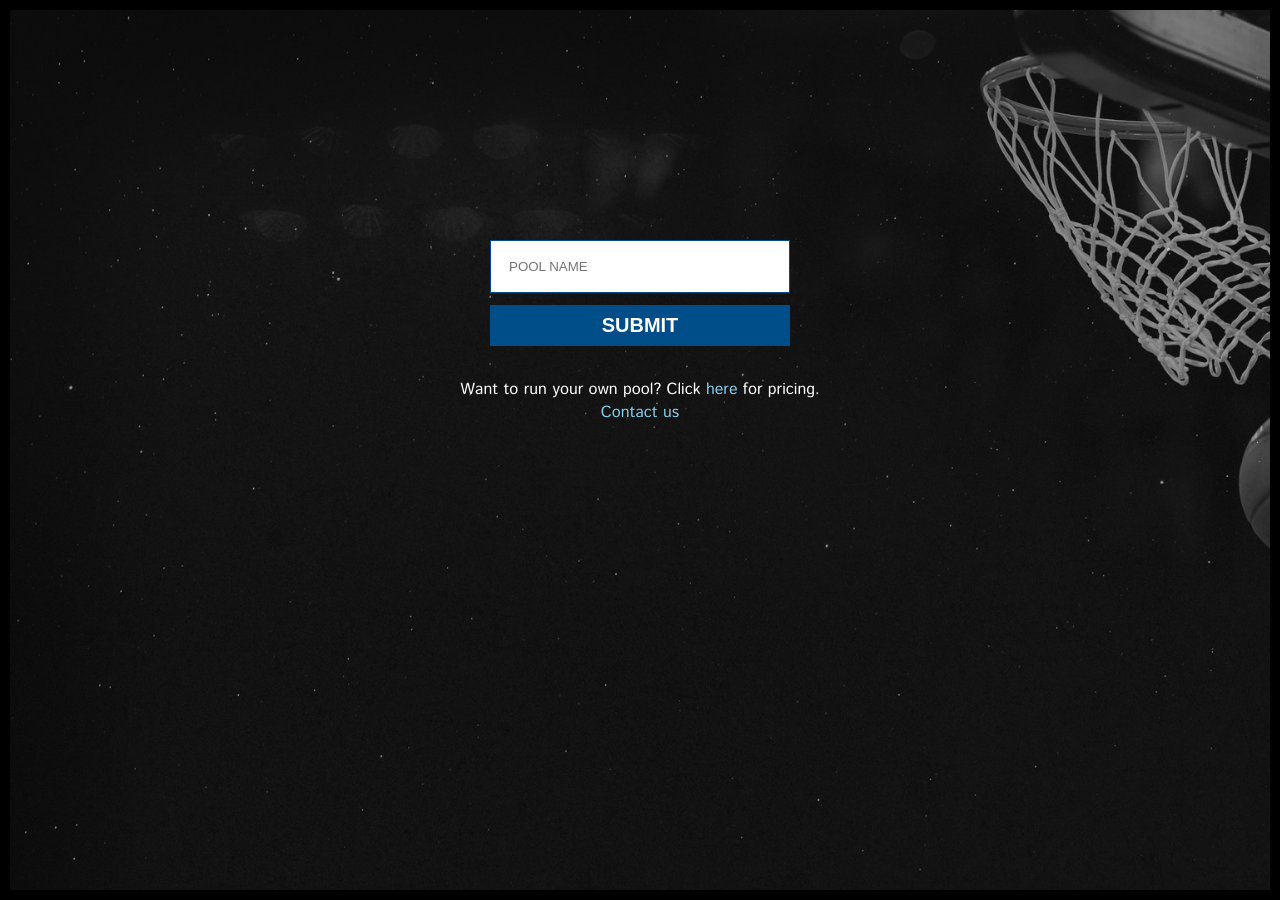
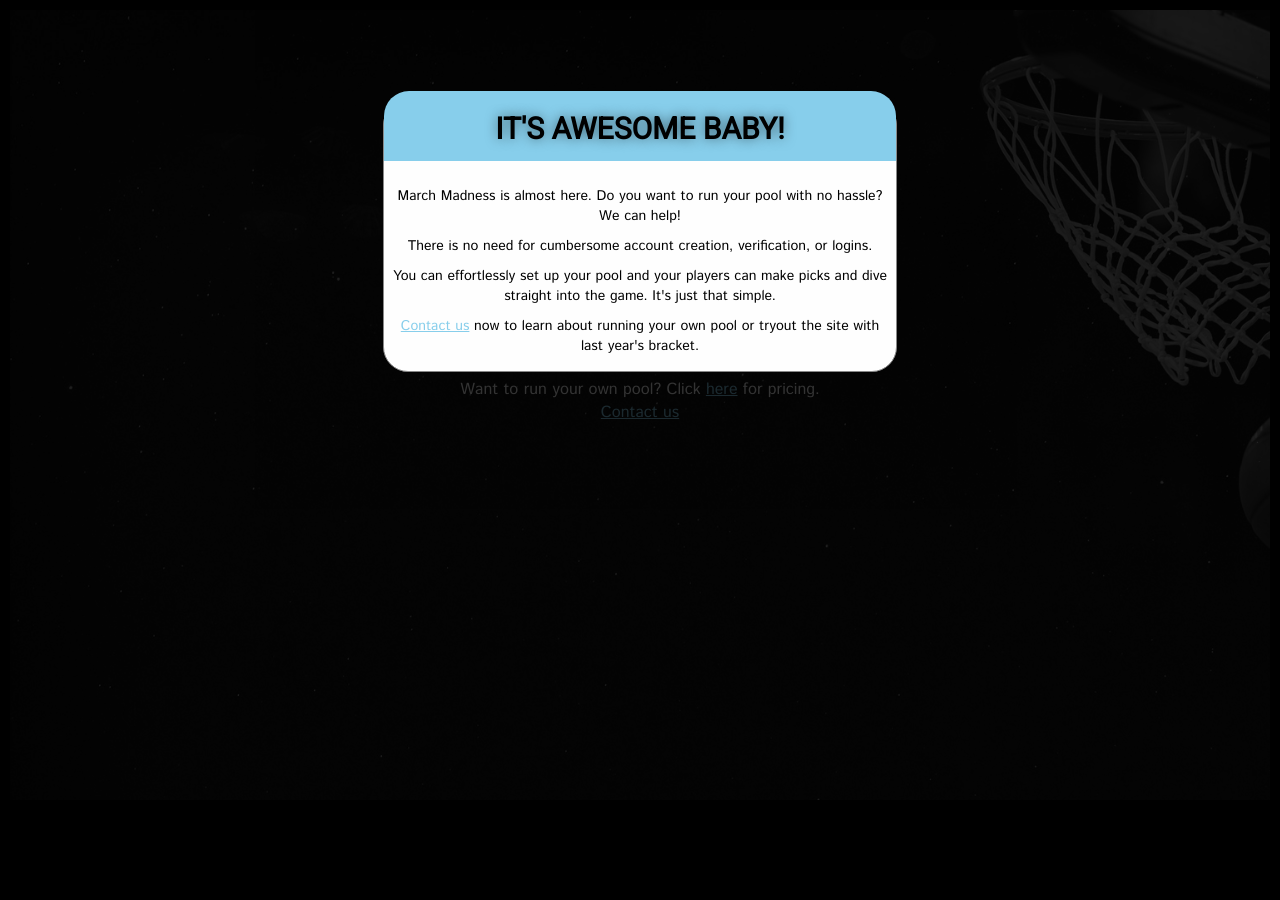
Before and after one commit to jimmygoogle/ncaa-python, a Flask app: page /pool in a window 1280 px wide. After the commit the page ends 800 px from the top, so only its background shows below. Run offline with Flask 3, Linux system fonts and the light colour scheme; data that the repository does not hold is empty; parts of the project's set-up code (start-up, migrations or seed data) failed here and were passed over; some libraries are stand-ins or nearby versions; some web fonts are replaced.

Commit message:
Added information modal

```diff
--- /dev/null
+++ b/project/static/javascripts/modal.js
@@ -0,0 +1,17 @@
+$(document).ready (function() {
+  const modal = document.getElementById("modal");
+
+  window.onclick = function(event) {
+    if (event.target == modal) {
+      modal.style.display = "none";
+    }
+  }
+
+  // show modal only once
+  let cookie = document.cookie;
+
+  if(!cookie.match(/modal/)) {
+    modal.style.display = "block";
+    document.cookie = "modal=1";
+  }
+});
--- /dev/null
+++ b/project/static/stylesheets/modal.css
@@ -0,0 +1,65 @@
+.modal {
+  display: none;
+  position: fixed;
+  z-index: 1;
+  padding-top: 100px;
+  left: 0;
+  top: 0;
+  width: 100%;
+  height: 100%;
+  overflow: auto;
+  background-color: rgba(0,0,0,0.8);
+}
+
+.modal-content {
+  background-color: #fefefe;
+  margin: auto;
+  padding-bottom: 10px;
+  top: 00;
+  border: 1px solid #888;
+  width: 40%;
+  font-size: 14px;
+  text-align: center;
+  border-radius: 25px;
+}
+
+.close {
+  color: #aaaaaa;
+  float: right;
+  font-size: 28px;
+  font-weight: bold;
+}
+
+.close:hover,
+.close:focus {
+  color: #000;
+  text-decoration: none;
+  cursor: pointer;
+}
+
+.modal-contact, a {
+  text-decoration: underline;
+  color: skyblue;
+}
+
+.modal-info {
+  padding: 5px;
+}
+
+.modal-header {
+  background-color: skyblue;
+  width: 100%;
+  height: 50px;
+  padding-top: 20px;
+  color: black;
+  font-family: 'Roboto', sans-serif;
+  font-weight: bold;
+  font-size: 30px;
+  letter-spacing: 0px;
+  margin: 0 0 20px 0;
+  text-shadow: 0 0 12px rgba(0, 0, 0, 0.5);
+  text-transform: uppercase;
+  margin-top: -10px;
+  border-top-left-radius: 25px;
+  border-top-right-radius: 25px;
+}
--- a/project/templates/index.html
+++ b/project/templates/index.html
@@ -24,6 +24,7 @@
     <link rel="stylesheet" href="{{url_for('static', filename='stylesheets/bracket.css')}}">
     <link rel="stylesheet" href="{{url_for('static', filename='stylesheets/pricing.css')}}">
     <link rel="stylesheet" href="{{url_for('static', filename='stylesheets/contact.css')}}">
+    <link rel="stylesheet" href="{{url_for('static', filename='stylesheets/modal.css')}}">
     <script src="https://cdnjs.cloudflare.com/ajax/libs/jquery/3.7.1/jquery.min.js" integrity="sha512-v2CJ7UaYy4JwqLDIrZUI/4hqeoQieOmAZNXBeQyjo21dadnwR+8ZaIJVT8EE2iyI61OV8e6M8PP2/4hpQINQ/g==" crossorigin="anonymous" referrerpolicy="no-referrer"></script>
     <script src="https://cdnjs.cloudflare.com/ajax/libs/jqueryui/1.13.2/jquery-ui.min.js" integrity="sha512-57oZ/vW8ANMjR/KQ6Be9v/+/h6bq9/l3f0Oc7vn6qMqyhvPd1cvKBRWWpzu0QoneImqr2SkmO4MSqU+RpHom3Q==" crossorigin="anonymous" referrerpolicy="no-referrer"></script>
 
@@ -33,6 +34,7 @@
     <script src="{{url_for('static', filename='javascripts/pool.js')}}"> type="text/javascript"></script>
     <script src="{{url_for('static', filename='javascripts/gui.js')}}"> type="text/javascript"></script>
     <script src="{{url_for('static', filename='javascripts/contact.js')}}"> type="text/javascript"></script>
+    <script src="{{url_for('static', filename='javascripts/modal.js')}}"> type="text/javascript"></script>
 
     <!-- Google tag (gtag.js) -->
     <script async src="https://www.googletagmanager.com/gtag/js?id=G-30J3WKHEDC"></script>
@@ -78,5 +80,22 @@
       {% block content %}{% endblock %}
     </div>
 
+    <div id="modal" class="modal">
+      <div class="modal-content">
+        <div class="modal-header">It's Awesome Baby!</div>
+        <div class="modal-info">
+            March Madness is almost here. Do you want to run your pool with no hassle? We can help!
+        </div>
+        <div class="modal-info">
+            There is no need for cumbersome account creation, verification, or logins.
+        </div>
+        <div class="modal-info">
+            You can effortlessly set up your pool and your players can make picks and dive straight into the game. It's just that simple.
+        </div>
+        <div class="modal-info">
+          <a class='modal-contact' href="/contact">Contact us</a> now to learn about running your own pool or tryout the site with last year's bracket.
+        </div>
+      </div>
+    </div>
   </body>
 </html>
```
